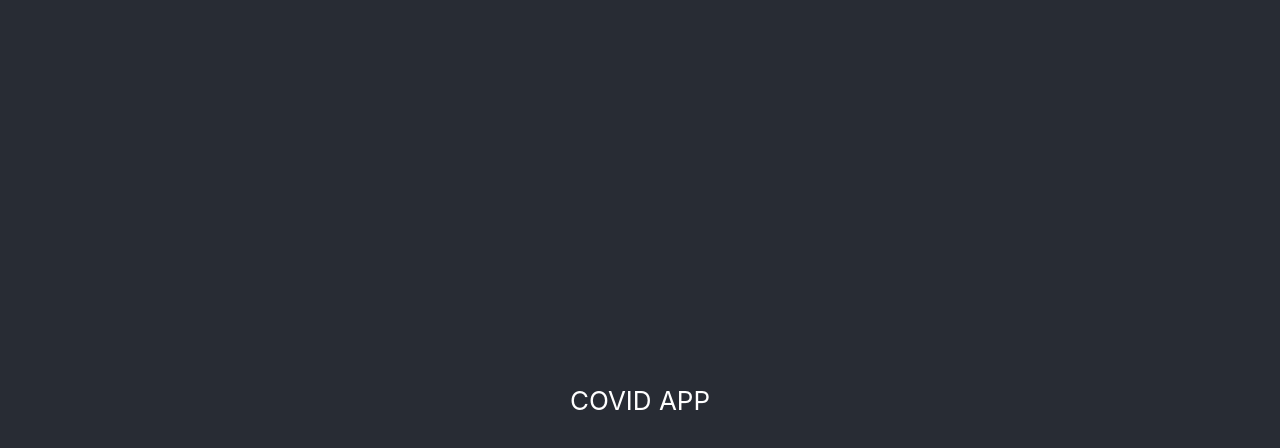
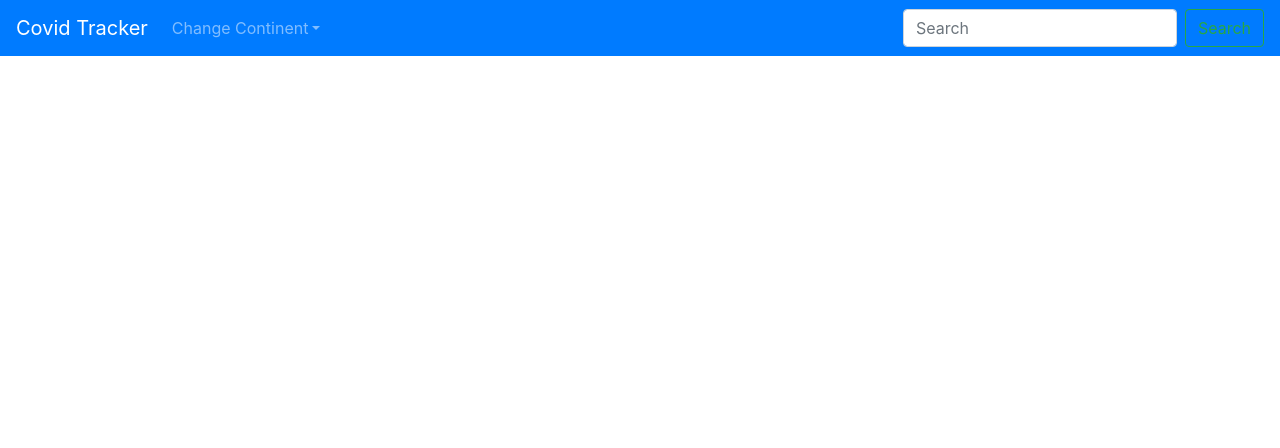
Before and after one commit to simandebvu/CovidTracker, a React (Create React App) app: page / in a window 1280 px wide. Shown: the top 448 px of the page. Built offline with nearby package versions, Linux system fonts and the light colour scheme.

Commit message:
feat: add nav bar :eyes:

```diff
--- a/src/components/App.js
+++ b/src/components/App.js
@@ -1,14 +1,11 @@
 import React from 'react';
 import './App.css';
+import { NavBar } from './Navbar';
 
 function App() {
   return (
     <div className="App">
-      <header className="App-header">
-        <p>
-          COVID APP
-        </p>
-      </header>
+      <NavBar />
     </div>
   );
 }
--- /dev/null
+++ b/src/components/Navbar.js
@@ -0,0 +1,31 @@
+import React from 'react';
+import Navbar from 'react-bootstrap/NavBar';
+import Nav from 'react-bootstrap/Nav';
+import NavDropdown from 'react-bootstrap/NavDropdown';
+import FormControl from 'react-bootstrap/FormControl';
+import Form from 'react-bootstrap/Form';
+import Button from 'react-bootstrap/Button';
+
+export const NavBar = () => (
+  <Navbar bg="primary" variant="dark" expand="lg">
+    <Navbar.Brand href="#home">Covid Tracker</Navbar.Brand>
+    <Navbar.Toggle aria-controls="basic-navbar-nav" />
+    <Navbar.Collapse id="basic-navbar-nav">
+      <Nav className="mr-auto">
+        <NavDropdown title="Change Continent" id="basic-nav-dropdown">
+          <NavDropdown.Item href="#action/3.1">Action</NavDropdown.Item>
+          <NavDropdown.Item href="#action/3.2">Another action</NavDropdown.Item>
+          <NavDropdown.Item href="#action/3.3">Something</NavDropdown.Item>
+          <NavDropdown.Divider />
+          <NavDropdown.Item href="#action/3.4">Separated link</NavDropdown.Item>
+        </NavDropdown>
+      </Nav>
+      <Form inline>
+        <FormControl type="text" placeholder="Search" className="mr-sm-2" />
+        <Button variant="outline-success">Search</Button>
+      </Form>
+    </Navbar.Collapse>
+  </Navbar>
+);
+
+export default NavBar;
--- a/src/index.js
+++ b/src/index.js
@@ -1,11 +1,12 @@
 import React from 'react';
 import ReactDOM from 'react-dom';
 import './index.css';
+import 'bootstrap/dist/css/bootstrap.min.css';
 import App from './components/App';
 
 ReactDOM.render(
   <React.StrictMode>
     <App />
   </React.StrictMode>,
-  document.getElementById('root')
+  document.getElementById('root'),
 );
```
Also changed, not shown: 1 other file (tests, documents, lock files or other folders).
